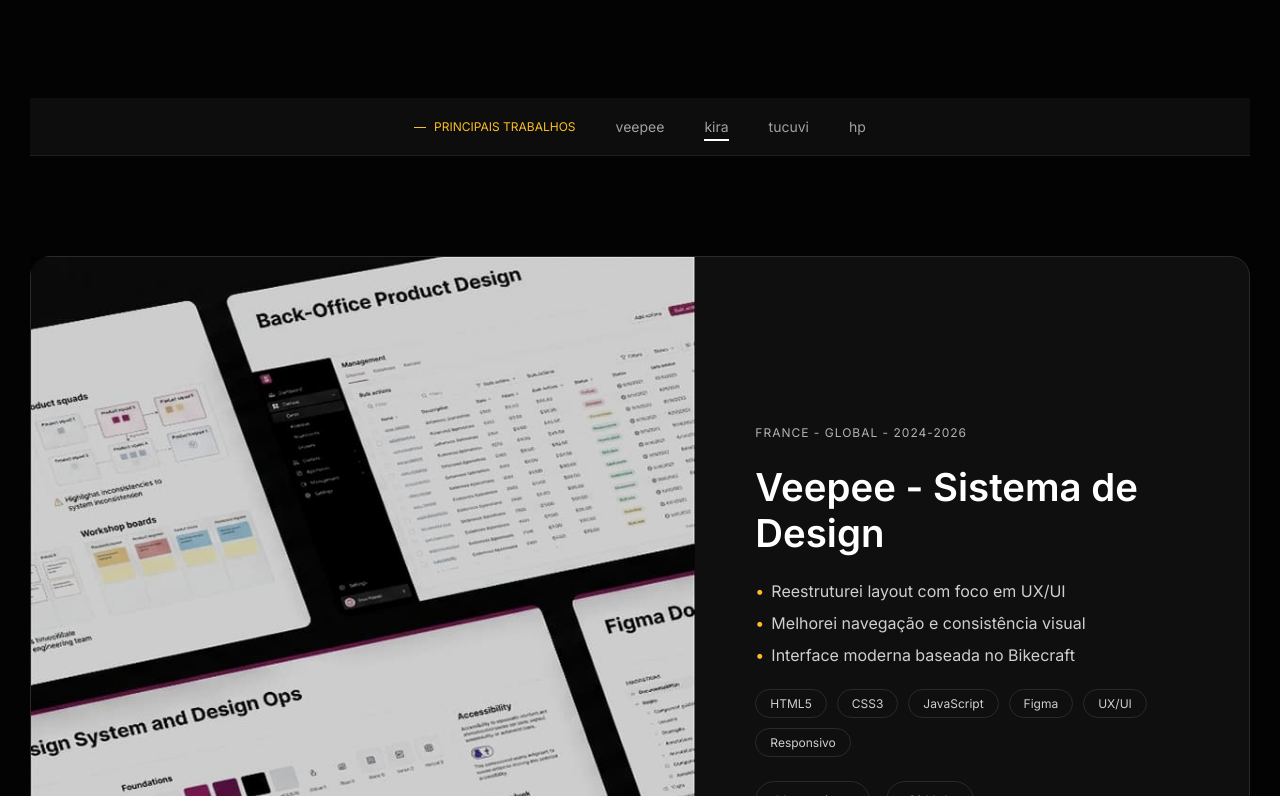
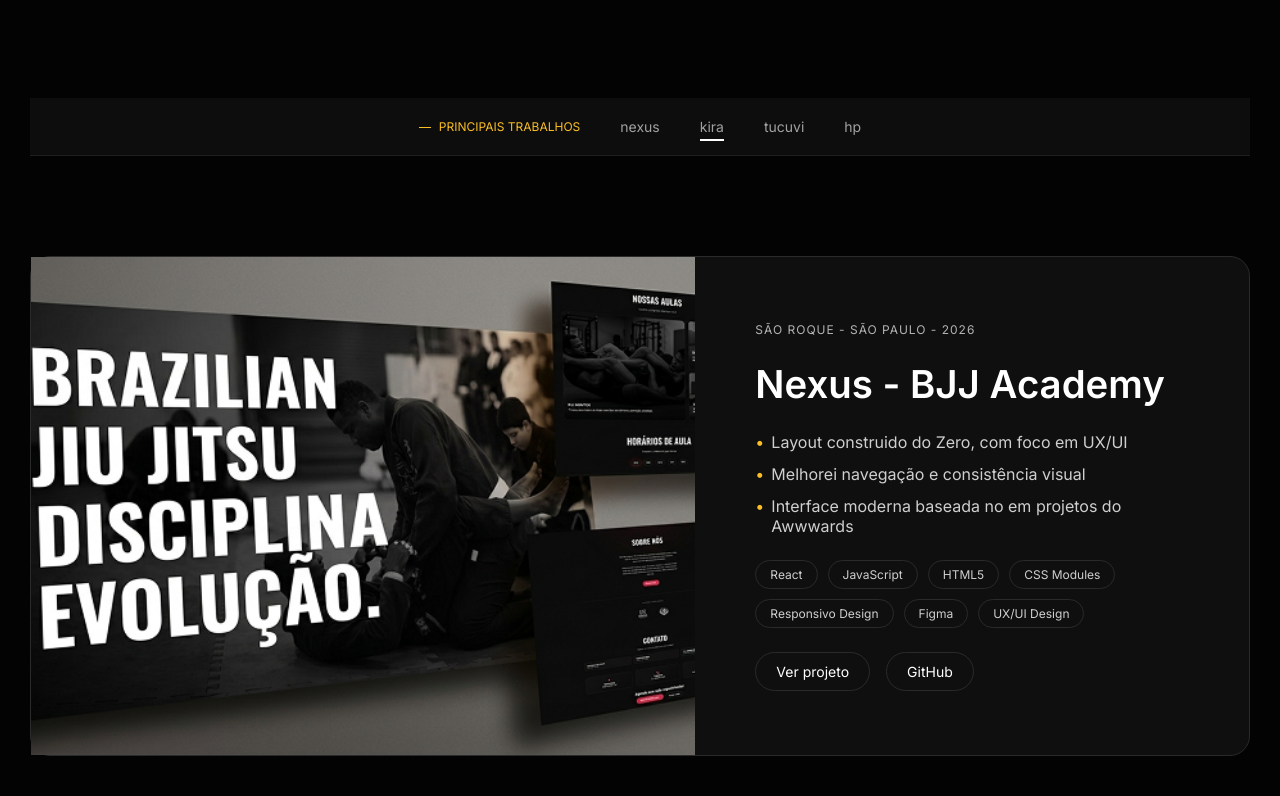
Before and after one commit to lucasvidaldev/my-portfolio, a React (Vite) app: page / in a window 1280 px wide. Shown: the part 3084-3880 px from the top of the page. Built offline with nearby package versions, Linux system fonts and the light colour scheme.

Commit message:
Adicionando informações e links do novo projeto

```diff
--- a/index.html
+++ b/index.html
@@ -6,7 +6,7 @@
   <link rel="icon" type="image/svg+xml" href="" />
   <meta name="viewport" content="width=device-width, initial-scale=1.0" />
   <link href="https://fonts.googleapis.com/css2?family=Inter:wght@300;400;600&display=swap" rel="stylesheet">
-  <title>my-portfolio</title>
+  <title>Lucas Developer</title>
 </head>
 
 <body>
--- a/src/features/home/projects/components/data/projectsData.js
+++ b/src/features/home/projects/components/data/projectsData.js
@@ -1,27 +1,29 @@
  import Img1 from '../../../../../assets/images/projects/img1.jpg';
+ import ImgNexus from '../../../../../assets/images/projects/nexusbjj.png'
 
 
  export const projects = [
      {
-       id: 'veepee',
-       img: Img1,
-       eyebrow: 'France - Global - 2024-2026',
-       title: 'Veepee - Sistema de Design',
+       id: 'nexus',
+       img: ImgNexus,
+       eyebrow: 'São Roque - São Paulo - 2026',
+       title: 'Nexus - BJJ Academy',
        bullets: [
-         'Reestruturei layout com foco em UX/UI',
+         'Layout construido do Zero, com foco em UX/UI',
          'Melhorei navegação e consistência visual',
-         'Interface moderna baseada no Bikecraft',
+         'Interface moderna baseada no em projetos do Awwwards',
        ],
        techs: [
+         'React',
+         'JavaScript',
          'HTML5',
-         'CSS3',
-         'JavaScript',
+         'CSS Modules',
+         'Responsivo Design',
          'Figma',
-         'UX/UI',
-         'Responsivo',
+         'UX/UI Design',
        ],
-       deploy: 'https://mybikestar.netlify.app/',
-       github: 'https://github.com/eulucasvidal/bikestar',
+       deploy: 'https://nexusbjjacademy.netlify.app/',
+       github: 'https://github.com/jobslucasvidal-design/nexusbjjacademy',
      },
      {
        id: 'kira',
```
Also changed, not shown: src/assets/images/projects/nexusbjj.png (added).
